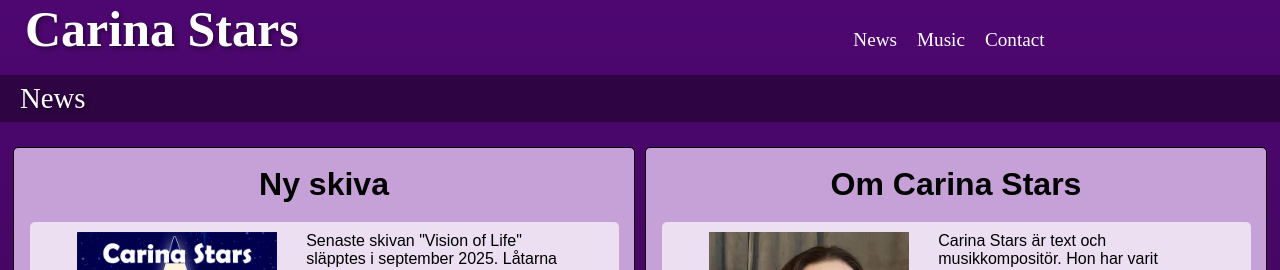
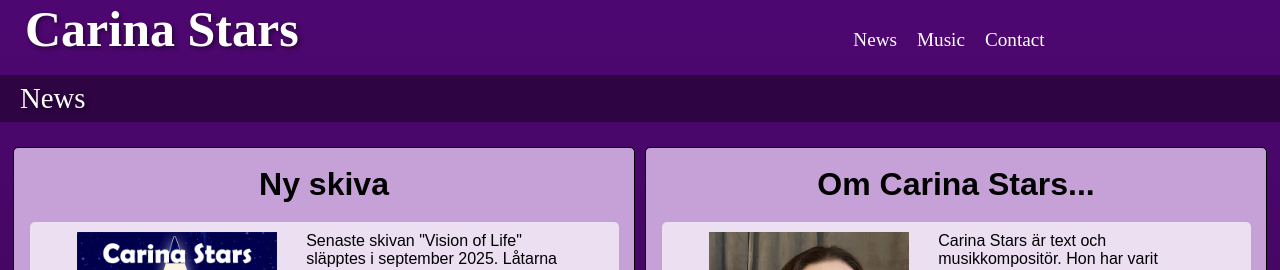
Before and after one commit to Carinalak/carinastars, a React (Vite) app: page /#/ in a window 1280 px wide. Shown: the top 270 px of the page. Built offline with nearby package versions, Linux system fonts and the light colour scheme; a web font is replaced by a local one.

Commit message:
Upload on webb -configuration-test3

```diff
--- a/src/pages/Home.tsx
+++ b/src/pages/Home.tsx
@@ -216,9 +216,8 @@
         </NewsArticleFirst>
 
 
-
         <NewsArticleSecond>
-          <H3Black>Om Carina Stars</H3Black>
+          <H3Black>Om Carina Stars...</H3Black>
           <NewsArticleTextContainer>
             <InnerTextCenter><NewsLpImage src={CarinaReturn} /></InnerTextCenter>
             <InnerTextLeft> Carina Stars är text och musikkompositör. Hon har varit verksam sedan 90-talet
```
